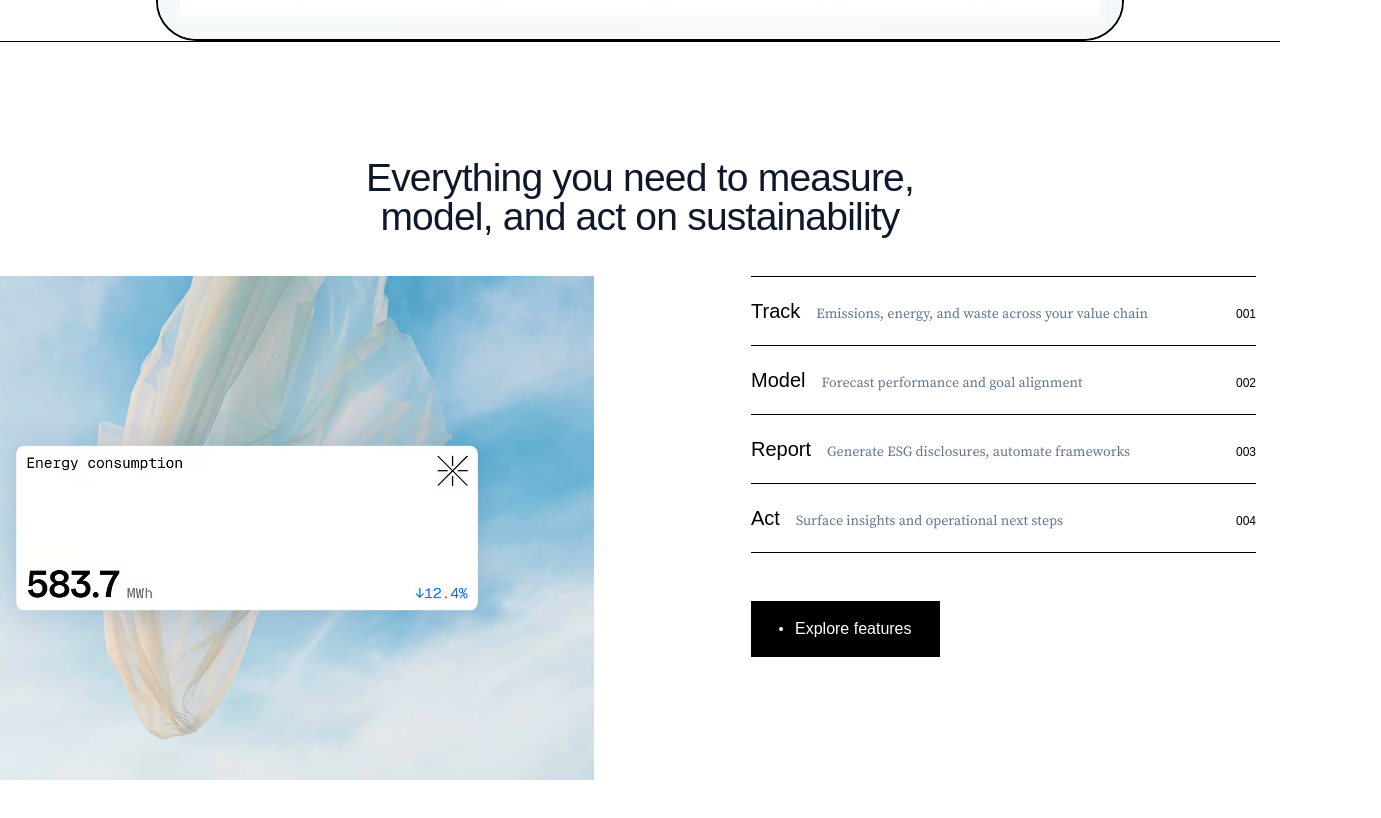
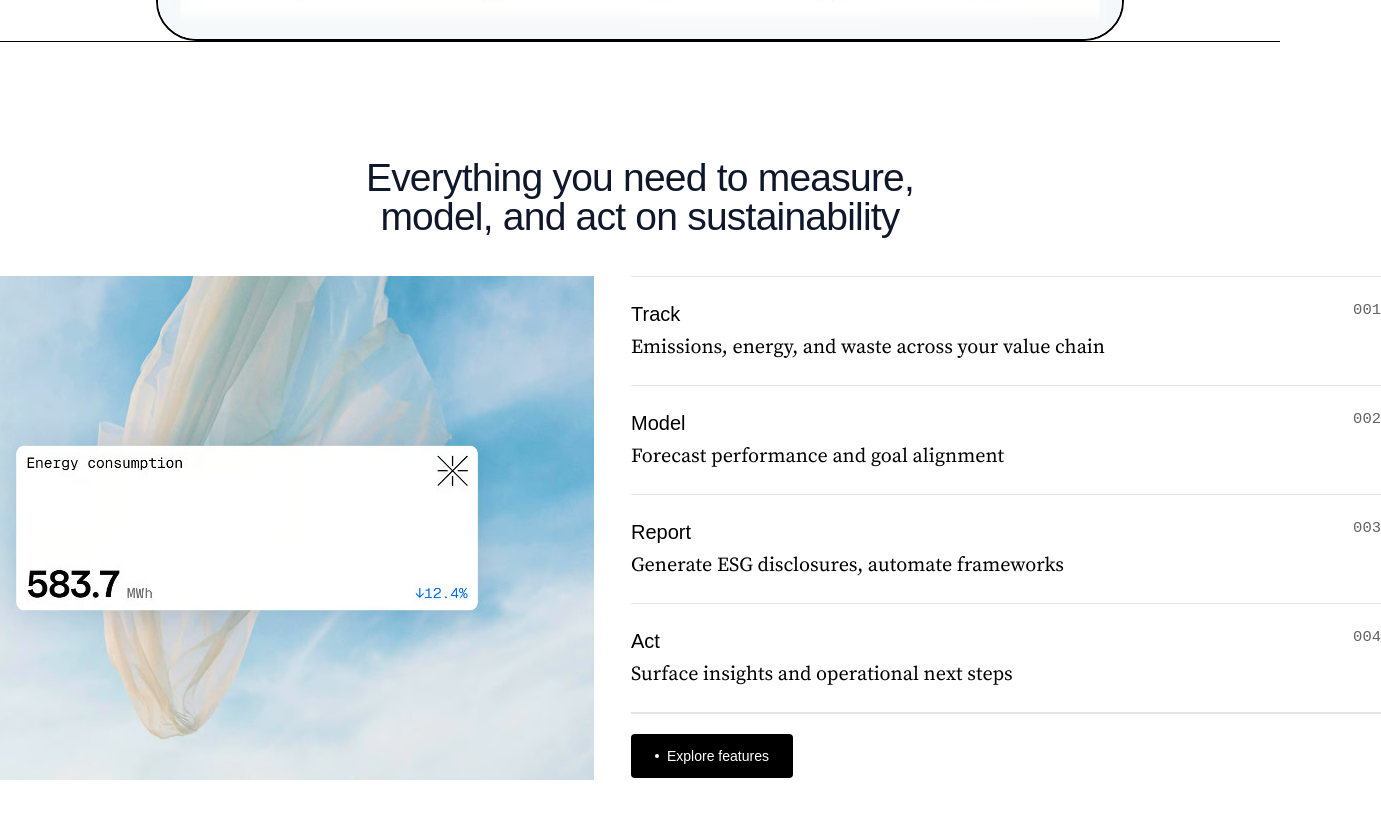
Before and after one commit to SyedMaazz/aetherfield-site, a React (Vite) app: page / in a window 1280 px wide. Shown: the part 1056-1874 px from the top of the page, 1381 px wide, since content can reach past the window. Built offline with nearby package versions, Linux system fonts and the light colour scheme; a web font is replaced by a local one.

Commit message:
features section done

```diff
--- a/src/components/Features.jsx
+++ b/src/components/Features.jsx
@@ -53,31 +53,36 @@ const Features = () => {
           </div>
 
           {/* RIGHT COLUMN: The List */}
-          <div className="w-full">
-            <div className="mb-12">
+          <div className="w-[750px] -ml-30">
+            <div className="mb-5">
               {steps.map((step, index) => (
-                <div key={index} className="border-t border-black py-5">
-                  <div className="grid grid-cols-[auto_1fr_auto] items-baseline gap-4">
-                    <h3 className="text-xl font-nav font-medium text-black whitespace-nowrap">
+                <div key={index} className="border-t-[0.01px] border-black/10 py-5.5">
+                  {/* Container for Heading and ID */}
+                  <div className="flex justify-between items-start">
+                    <h3 className="text-[20px] font-nav font-medium text-black">
                       {step.title}
                     </h3>
-                    <p className="text-slate-500 font-serif text-sm truncate">
-                      {step.desc}
-                    </p>
-                    <span className="text-xs font-nav font-medium text-black tabular-nums">
+                    <span
+                      className="text-[15.5px] font-medium text-[#636262] tabular-nums"
+                      style={{ fontFamily: '"Geist Mono", monospace' }}
+                    >
                       {step.id}
                     </span>
                   </div>
+
+                  <p className="text-black font-serif text-[20px] mt-1 max-w-md whitespace-nowrap">
+                    {step.desc}
+                  </p>
                 </div>
               ))}
-              <div className="border-t border-black w-full"></div>
+              <div className="border-[0.01px] border-black/10 w-full"></div>
             </div>
 
-            {/* Button */}
-            <button className="px-7 py-4 bg-black text-white text-1xl font-normal flex items-center gap-3 cursor-pointer">
-              <span className="w-1 h-1 bg-white rounded-full"></span>
-              Explore features
-            </button>
+           {/* Match Hero Section Buttons: px-6, py-3, text-sm, rounded-sm */}
+<button className="px-6 py-3 bg-black text-white text-sm font-medium rounded-sm flex items-center gap-2 cursor-pointer">
+  <span className="w-1 h-1 bg-white rounded-full"></span>
+  Explore features
+</button>
           </div>
         </div>
       </div>
--- a/tailwind.config.js
+++ b/tailwind.config.js
@@ -7,12 +7,10 @@ export default {
   theme: {
     extend: {
       fontFamily: {
-        // For the Logo (Screenshot shows system-ui)
         logo: ['system-ui', 'sans-serif'],
-        // For the Nav Links (Screenshot shows Radio Canada Big)
         nav: ["'Radio Canada Big'", 'sans-serif'],
-        // For the Main Heading (Based on previous visuals)
         serif: ['"Source Serif 4"', 'Georgia', 'serif'],
+        'geist': ['"Geist Mono"', 'monospace'],
       },
     },
   },
```
